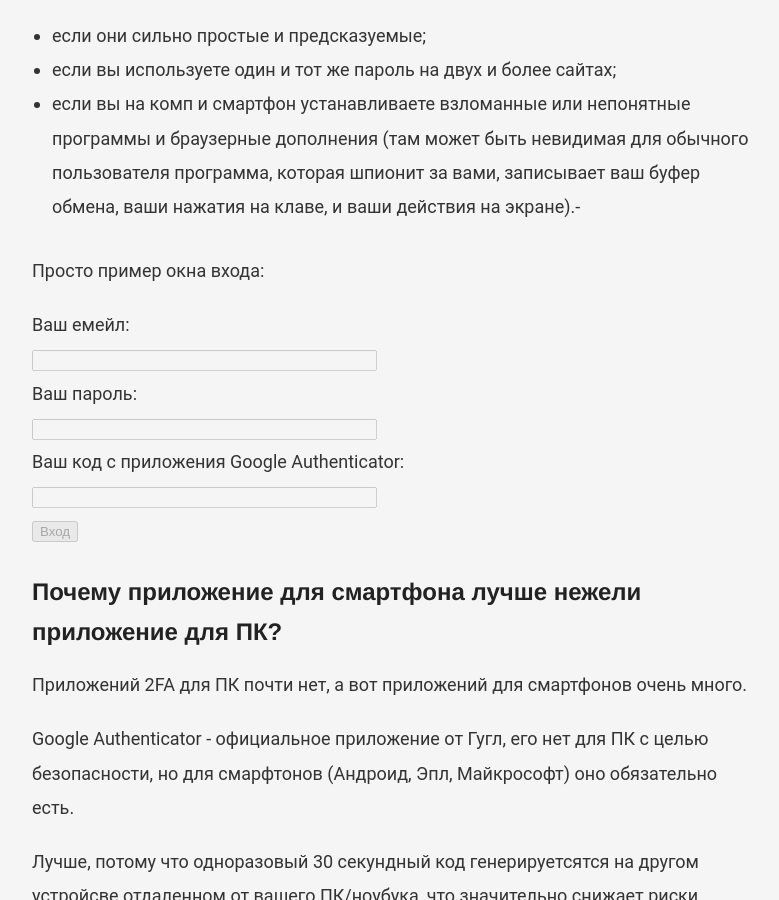
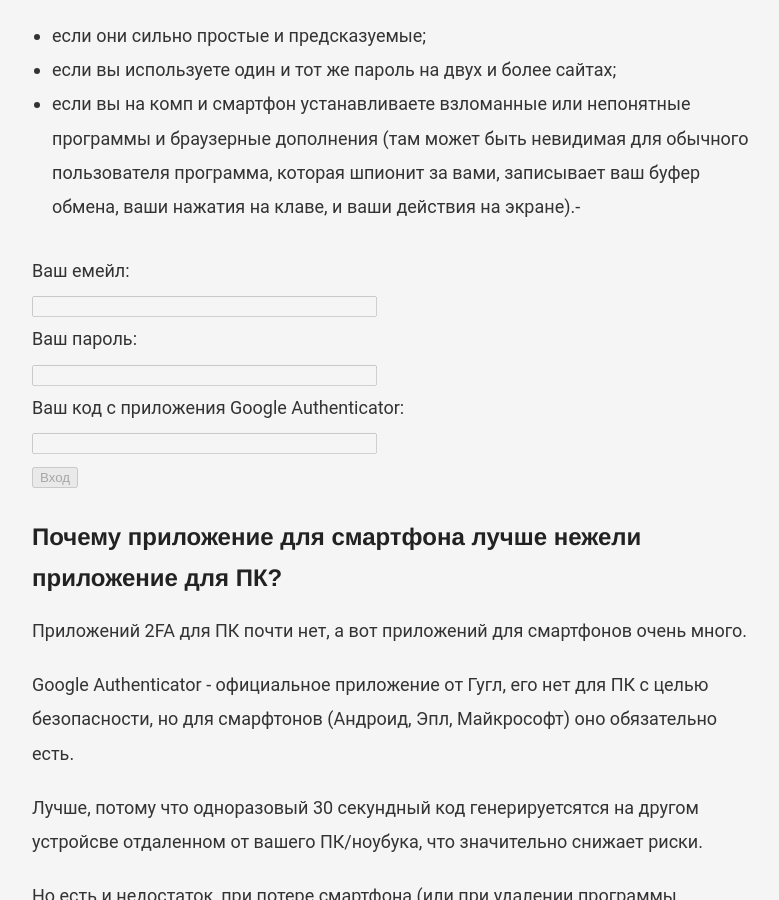
Before and after one commit to VadymVolos/vadymvolos.github.io, a Jekyll site: the page built from _posts/management/2017-02-21-2fa-authenticator.md, in a window 1280 px wide and 900 px high, scrolled down 1555 px. Shown: the whole window, without its empty margins (248-1027 px from the left). Built offline with Jekyll 4.4.1, drawn with Linux system fonts in a browser that asks for light colours; nearby versions of some CDN libraries; comment, search, counter and statistics services are not loaded.

Commit message:
Update 2017-02-21-2fa-authenticator.md

```diff
--- a/_posts/management/2017-02-21-2fa-authenticator.md
+++ b/_posts/management/2017-02-21-2fa-authenticator.md
@@ -31,7 +31,6 @@
 - если вы используете один и тот же пароль на двух и более сайтах;
 - если вы на комп и смартфон устанавливаете взломанные или непонятные программы и браузерные дополнения (там может быть невидимая для обычного пользователя программа, которая шпионит за вами, записывает ваш буфер обмена, ваши нажатия на клаве, и ваши действия на экране).-
 
-Просто пример окна входа:
 <form name="f1" method="get" action=" ">
 Ваш емейл: <br />
 <input name="login" type="text" size="40" maxlength="30" value="" disabled/> <br />
```
